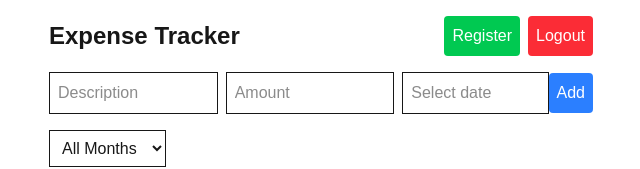
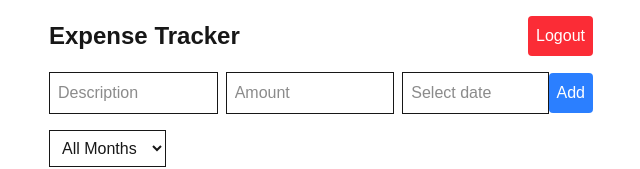
Before and after one commit to nelsontjen/tracker-nextjs, a Next.js app: page / in a window 1280 px wide. Shown: the top 169 px of the page, without its empty margins (319-959 px from the left). Built offline with nearby package versions, Linux system fonts and the light colour scheme; no server answers; sample sign-in values are in the browser's storage.

Commit message:
Fix:remove register button

```diff
--- a/src/app/page.js
+++ b/src/app/page.js
@@ -138,12 +138,6 @@ export default function Home() {
         <h1 className="text-2xl font-bold">Expense Tracker</h1>
         <div className="flex gap-2">
           <button
-            onClick={goToRegister}
-            className="bg-green-500 text-white p-2 rounded"
-          >
-            Register
-          </button>
-          <button
             onClick={handleLogout}
             className="bg-red-500 text-white p-2 rounded"
           >
```
